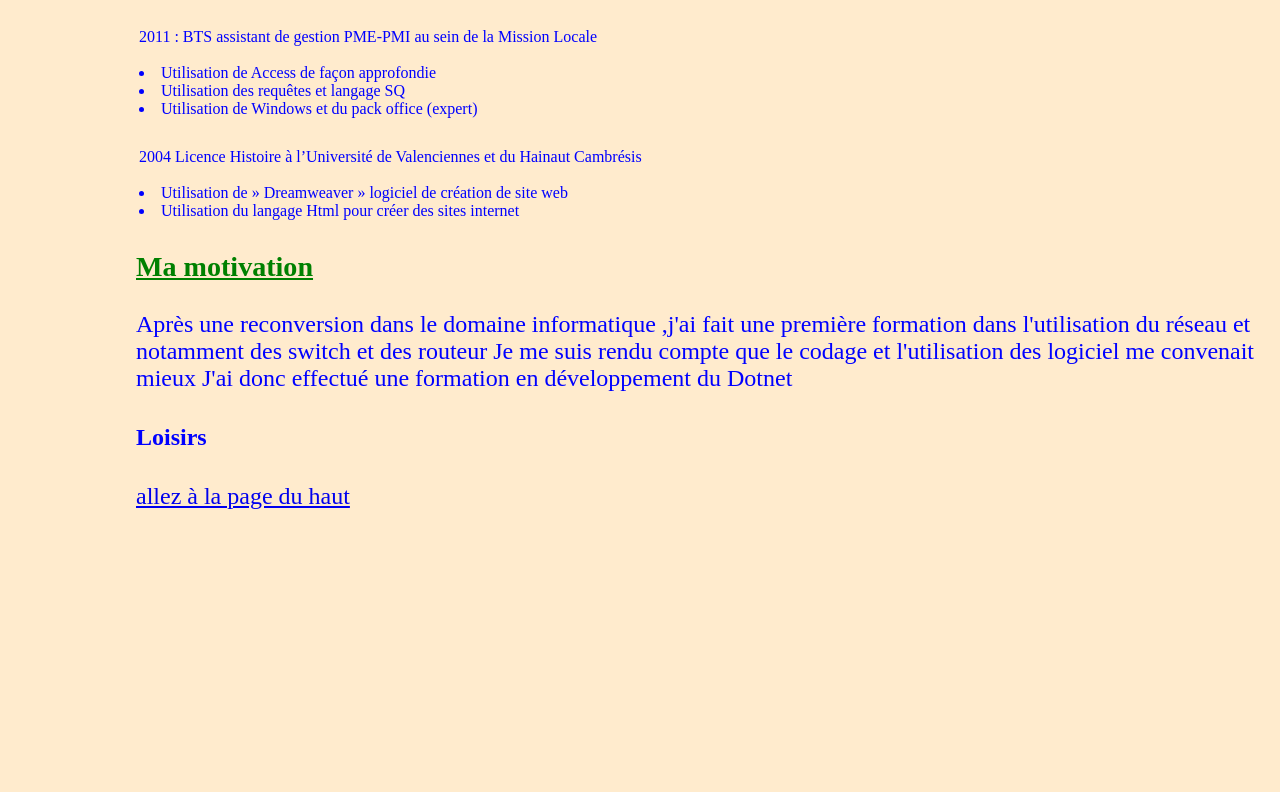
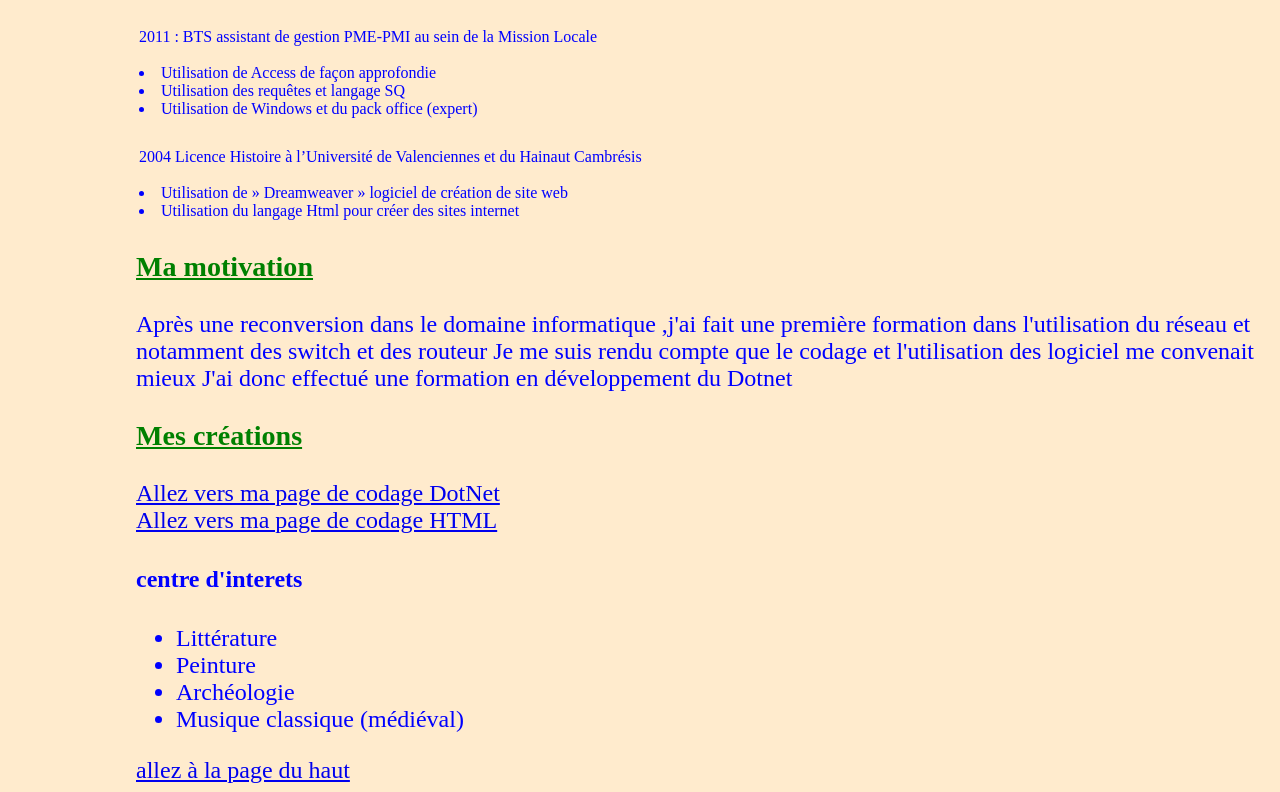
Before and after one commit to Chrisvan59/-c-formation-microsoft_net-exercices-html-portfolio, a plain HTML site: page VandenbosscheCV.html in a window 1280 px wide. Shown: the part 633-1425 px from the top of the page. Before the commit the page ends 1151 px from the top, so only its background shows below. Drawn offline with Linux system fonts and the light colour scheme.

Commit message:
modification du cv

```diff
--- a/VandenbosscheCV.html
+++ b/VandenbosscheCV.html
@@ -17,7 +17,7 @@
 
 Nom:<b>VANDENBOSSCHE</b>                                                                    Adresse: <b>7 place de la république</b>
 Prénom: <b>Christophe</b>                                                                   Ville:<b> Valenciennes  </b>
-Date de naissance: <b>09/09/1978</b>                                                         Code Postal: <b>59300 </b>
+Date de naissance: <b>09/09/1978</b>                                                        Code Postal: <b>59300 </b>
 </pre>
 
 </div>
@@ -45,7 +45,7 @@ Date de naissance: <b>09/09/1978</b>
 
             <u><h3>Formation </h3></u>
             <table >
-            <ul type circle>
+            <ul type =circle>
 <tr>
 
                     <td>2011 : BTS assistant de gestion PME-PMI au sein de la Mission Locale
@@ -84,9 +84,17 @@ Date de naissance: <b>09/09/1978</b>
                         Après une reconversion dans le domaine informatique ,j'ai fait une première formation dans l'utilisation du réseau et notamment des switch et des routeur
                         Je me suis rendu compte que le codage et l'utilisation des logiciel me convenait mieux
                         J'ai donc effectué une formation en développement du Dotnet
-
-<h4>Loisirs</h4>
-
+<h3><u>Mes créations</u></h3>
+<a href="mestravaux.html">Allez vers ma page de codage DotNet</a>
+<br>
+<a href="mestravaux2.html">Allez vers ma page de codage HTML</a>
+<h4>centre d'interets</h4>
+<ul type =star>
+    <li>Littérature </li>
+    <li>Peinture </li>
+    <li>Archéologie</il>
+    <li>Musique classique (médiéval)</li>
+</ul>
 </global>
 
 
```
